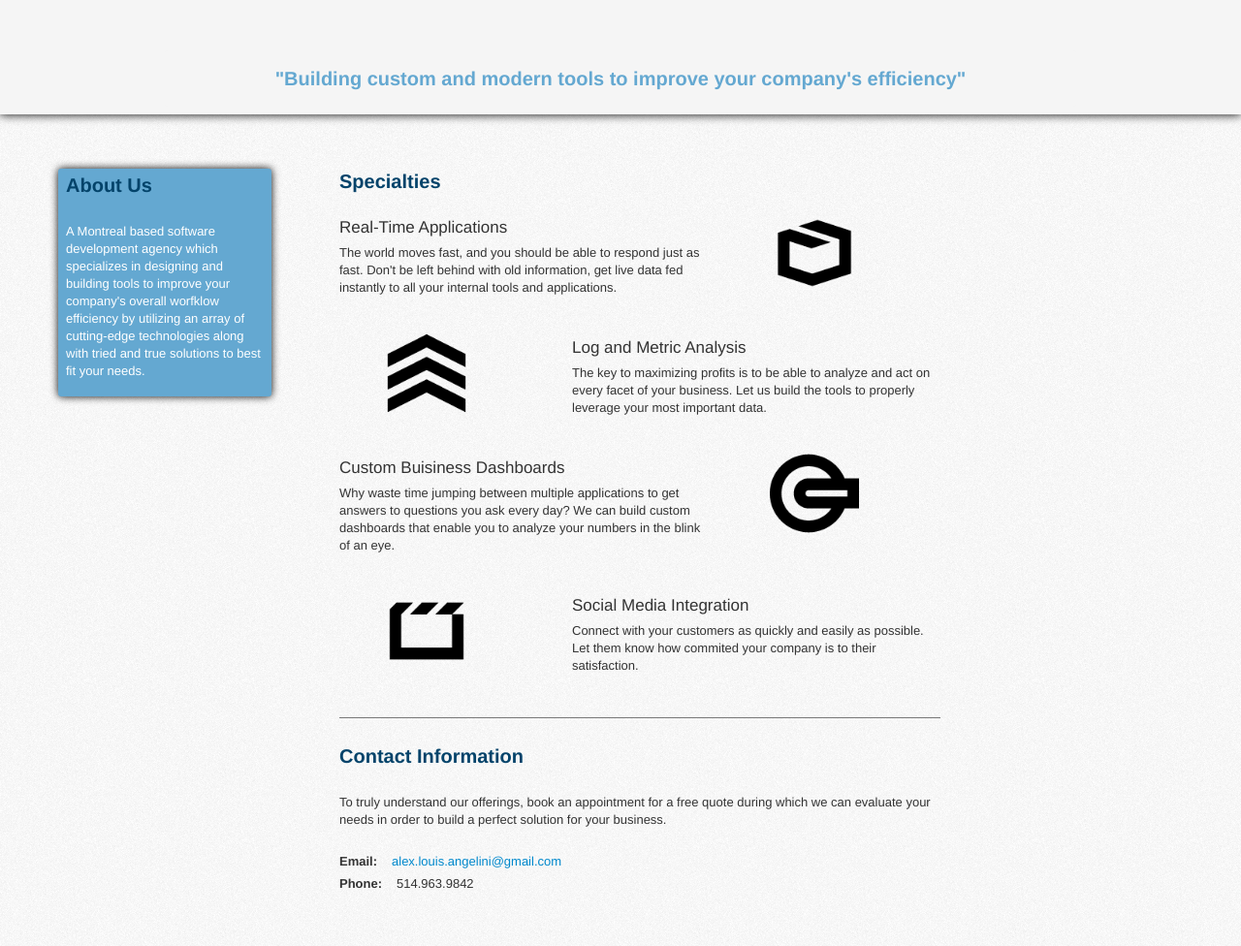
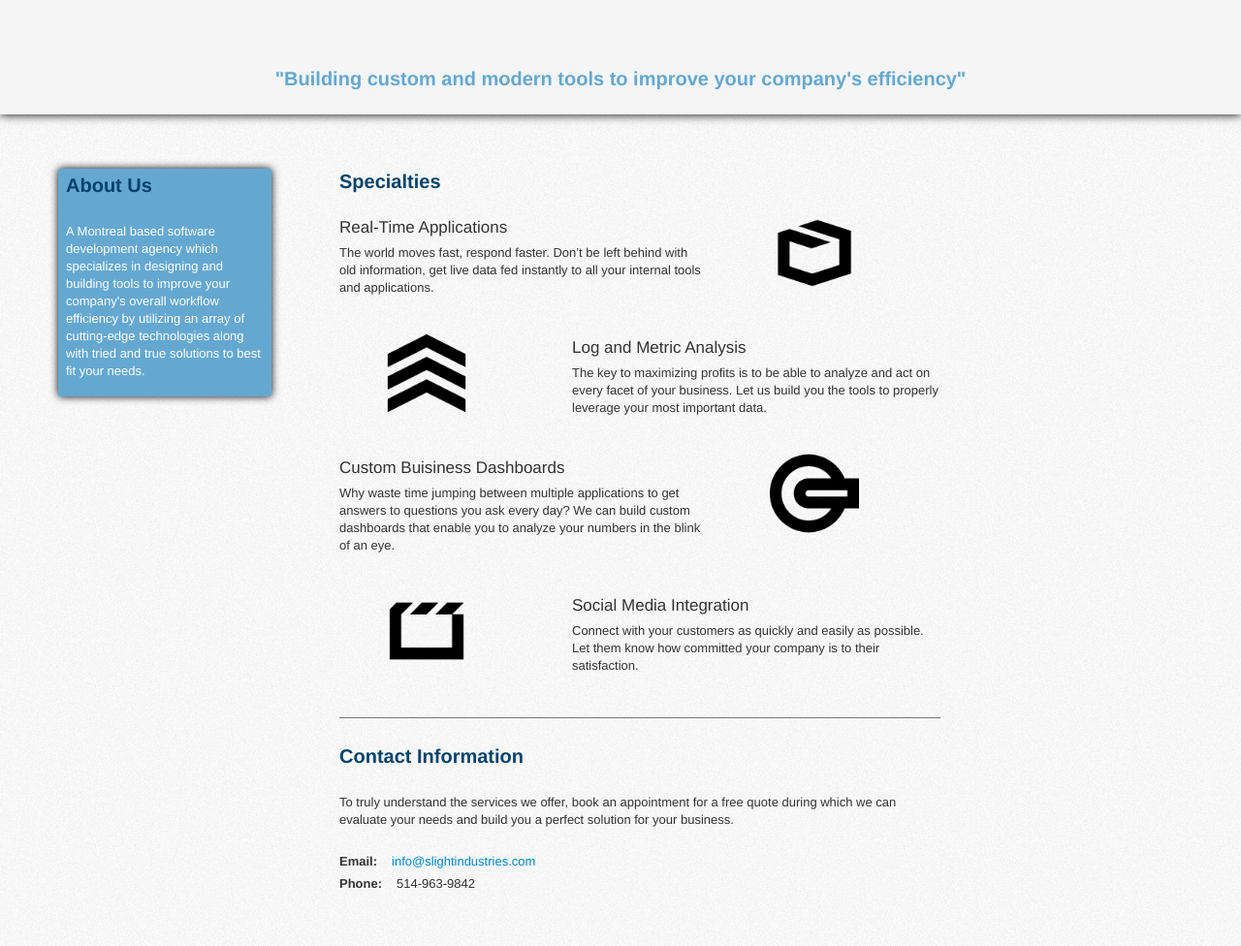
Before and after one commit to angelini/slight_ind, a website: page index.html in a window 1280 px wide. Shown: the part 126-1102 px from the top of the page at 97% size. Drawn offline with Linux system fonts and the light colour scheme.

Commit message:
Domains & syntax

```diff
--- a/index.html
+++ b/index.html
@@ -26,7 +26,7 @@
         <div class="about">
           <div class="padded">
             <div class="section-title">About Us</div>
-            <p>A Montreal based software development agency which specializes in designing and building tools to improve your company's overall worfklow efficiency by utilizing an array of cutting-edge technologies along with tried and true solutions to best fit your needs.</p>
+            <p>A Montreal based software development agency which specializes in designing and building tools to improve your company's overall workflow efficiency by utilizing an array of cutting-edge technologies along with tried and true solutions to best fit your needs.</p>
           </div>
         </div>
 
@@ -36,7 +36,7 @@
           <div class="row">
             <div class="span5">
               <div class="top">Real-Time Applications</div>
-              <p>The world moves fast, and you should be able to respond just as fast. Don't be left behind with old information, get live data fed instantly to all your internal tools and applications.</p>
+              <p>The world moves fast, respond faster. Don’t be left behind with old information, get live data fed instantly to all your internal tools and applications.</p>
             </div>
             <div class="span3"><img src="/assets/img/realtime.png" alt="realtime"/></div>
           </div>
@@ -45,7 +45,7 @@
             <div class="span3"><img src="/assets/img/loganalysis.png" alt="realtime"/></div>
             <div class="span5">
               <div class="top">Log and Metric Analysis</div>
-              <p>The key to maximizing profits is to be able to analyze and act on every facet of your business. Let us build the tools to properly leverage your most important data.</p>
+              <p>The key to maximizing profits is to be able to analyze and act on every facet of your business. Let us build you the tools to properly leverage your most important data.</p>
             </div>
           </div>
 
@@ -61,7 +61,7 @@
             <div class="span3"><img src="/assets/img/social.png" alt="realtime"/></div>
             <div class="span5">
               <div class="top">Social Media Integration</div>
-              <p>Connect with your customers as quickly and easily as possible. Let them know how commited your company is to their satisfaction.</p>
+              <p>Connect with your customers as quickly and easily as possible. Let them know how committed your company is to their satisfaction.</p>
             </div>
           </div>
           </div>
@@ -69,11 +69,11 @@
 
         <div class="contact span8 offset2">
           <div class="section-title">Contact Information</div>
-          <p>To truly understand our offerings, book an appointment for a free quote during which we can evaluate your needs in order to build a perfect solution for your business.</p>
+          <p>To truly understand the services we offer, book an appointment for a free quote during which we can evaluate your needs and build you a perfect solution for your business.</p>
 
           <div class="info">
-            <label>Email:</label><a href="mailto:alex.louis.angelini@gmail.com" target="_blank">alex.louis.angelini@gmail.com</a><br>
-            <label>Phone:</label><span>514.963.9842</span><br>
+            <label>Email: </label><a href="mailto:alex.louis.angelini@gmail.com" target="_blank">info@slightindustries.com</a><br>
+            <label>Phone: </label><span>514-963-9842</span><br>
           </div>
         </div>
 
--- a/package.json
+++ b/package.json
@@ -12,5 +12,8 @@
   "scripts": {
     "start": "server.js"
   },
-  "subdomain": "slight"
+  "subdomain": "slight",
+  "domains": [
+    "slightindustries.com"
+  ]
 }
```
